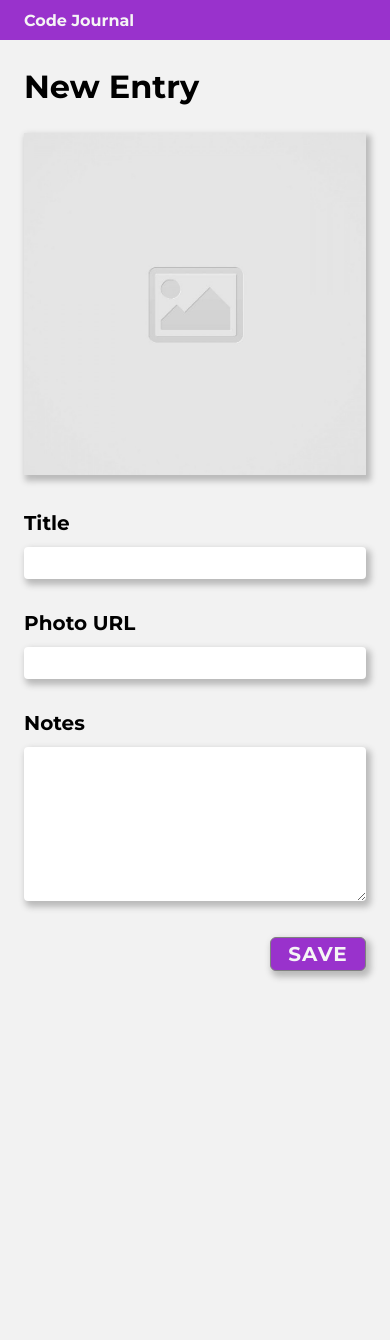
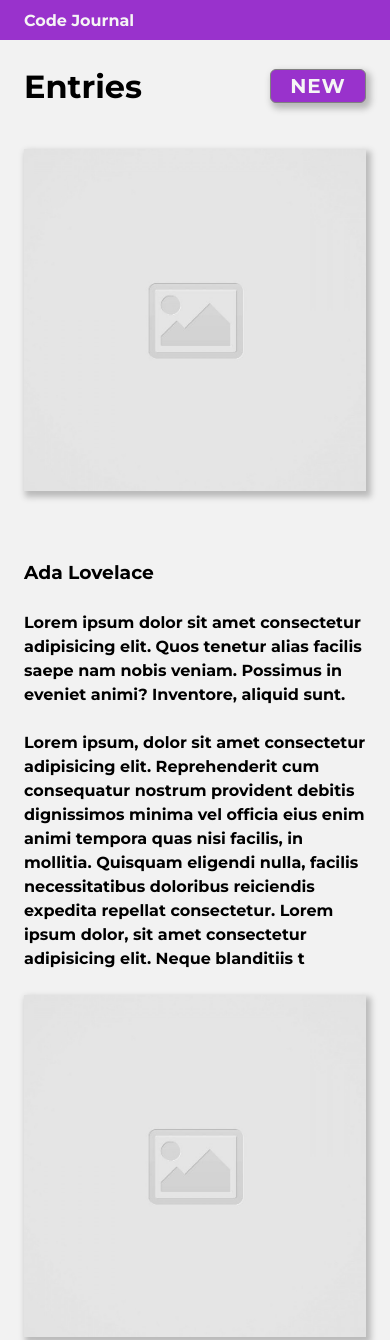
Before and after one commit to aaron-j-butnik/code-journal, a website: page index.html in a window 390 px wide. Shown: the top 1340 px of the page. Before the commit the page ends 1003 px from the top, so only its background shows below. Drawn offline with Linux system fonts and the light colour scheme.

Commit message:
Added unordered list. Added dummy journal entries. Entries look ok, still need some work to fine tune.  Works on mobile and desktop. #2

```diff
--- a/css/styles.css
+++ b/css/styles.css
@@ -48,7 +48,7 @@ textarea {
   text-align: right;
 }
 
-.btn-save {
+.btn-utility {
   background-color: darkorchid;
   border: 1px solid grey;
   border-radius: 6px;
@@ -69,11 +69,36 @@ textarea {
   width: 6rem;
 }
 
-.btn-save:hover {
+.btn-utility:hover {
   cursor: pointer;
 }
 
-.btn-save:active {
+.btn-utility:active {
   font-size: 1.25rem;
   transform: scale(0.9);
 }
+
+/* "entries-page" element/class styles */
+
+.row-entries-head-styles {
+  display: flex;
+  justify-content: space-between;
+  align-items: center;
+}
+
+.entry-ul {
+  list-style: none;
+  padding-left: 0;
+}
+
+.entry-list-img {
+  margin-bottom: 4rem;
+  margin-right: 2rem;
+  margin-top: 0;
+}
+
+.entry-list-text {
+  line-height: 1.5;
+  margin-bottom: 1.5rem;
+  margin-top: 0;
+}
--- a/index.html
+++ b/index.html
@@ -27,7 +27,7 @@
     </div>
   </header>
   <main class="container">
-    <div class="row" data-view="entry-form">
+    <!-- <div class="row" data-view="entry-form">
       <div class="column-full">
         <h2>New Entry</h2>
       </div>
@@ -57,14 +57,64 @@
             <textarea name="notes" id="user-notes" cols="30" rows="10" required></textarea>
           </div>
           <div class="utl-container btn-container">
-            <button class="btn-save" type="submit">SAVE</button>
+            <button class="btn-utility" type="submit">SAVE</button>
           </div>
         </div>
       </div>
-    </form>
-    <div data-view="entry-form">
+    </form> -->
+    <div class="row" data-view="entry-form">
+      <div class="column-full ">
+        <div class="row row-entries-head-styles">
+          <h2>Entries</h2>
+          <button class="btn-utility" type="submit">
+            NEW
+          </button>
+        </div>
+      </div>
+    </div>
+    <ul class="row entry-ul">
+      <li class="column-full">
+        <div class="row">
+          <div class="column-half">
+            <img class="entry-list-img" src="images/placeholder-image-square.jpg" alt="placeholder">
+          </div>
+          <div class="column-half">
+            <h3 class="entry-list-text">Ada Lovelace</h3>
+            <p class="entry-list-text">
+              Lorem ipsum dolor sit amet consectetur adipisicing elit. Quos tenetur alias facilis saepe nam nobis veniam. Possimus
+              in eveniet animi? Inventore, aliquid sunt.
+            </p>
+            <p class="entry-list-text">
+              Lorem ipsum, dolor sit amet consectetur adipisicing elit. Reprehenderit cum consequatur nostrum provident debitis
+              dignissimos minima vel officia eius enim animi tempora quas nisi facilis, in mollitia. Quisquam eligendi nulla,
+              facilis necessitatibus doloribus reiciendis expedita repellat consectetur. Lorem ipsum dolor, sit amet consectetur
+              adipisicing elit. Neque blanditiis t
+            </p>
+          </div>
+        </div>
+      </li>
+      <li class="column-full">
+        <div class="row">
+          <div class="column-half">
+            <img class="entry-list-img" src="images/placeholder-image-square.jpg" alt="placeholder">
+          </div>
+          <div class="column-half">
+            <h3 class="entry-list-text">Ada Lovelace</h3>
+            <p class="entry-list-text">
+              Lorem ipsum dolor sit amet consectetur adipisicing elit. Quos tenetur alias facilis saepe nam nobis veniam. Possimus
+              in eveniet animi? Inventore, aliquid sunt.
+            </p>
+            <p class="entry-list-text">
+              Lorem ipsum, dolor sit amet consectetur adipisicing elit. Reprehenderit cum consequatur nostrum provident debitis
+              dignissimos minima vel officia eius enim animi tempora quas nisi facilis, in mollitia. Quisquam eligendi nulla,
+              facilis necessitatibus doloribus reiciendis expedita repellat consectetur. Lorem ipsum dolor, sit amet consectetur
+              adipisicing elit. Neque blanditiis
+            </p>
+          </div>
+        </div>
+      </li>
+    </ul>
 
-    </div>
   </main>
   <script src="js/data.js"></script>
   <script src="js/main.js"></script>
```
